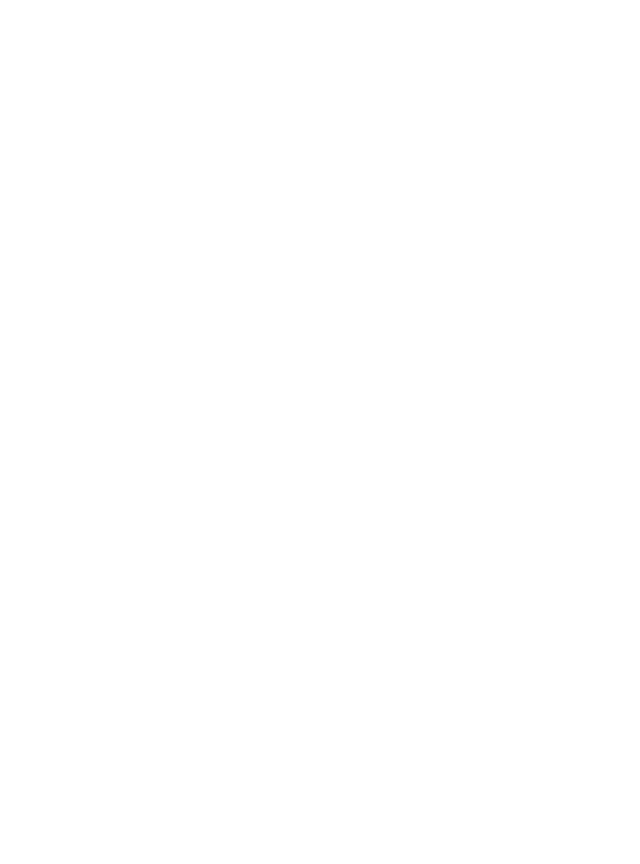
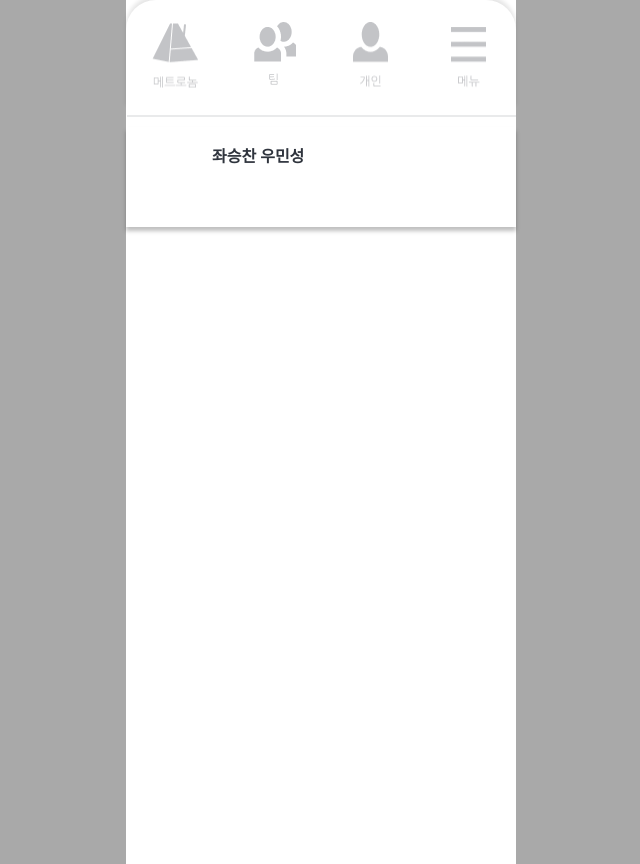
Before and after one commit to likelion-maestro/Maestro-fe, a React (Create React App) app in the folder maestro-fe/: page /TeamList in a window 1280 px wide. Before the commit this address had no page. Shown: the whole page, without its empty margins (319-959 px from the left). Before the commit the page ends 800 px from the top, so only its background shows below. Built offline with nearby package versions, Linux system fonts and the light colour scheme.

Commit message:
feature/221107-navigate

```diff
--- /dev/null
+++ b/maestro-fe/src/pages/TeamPage/TeamEdit/index.jsx
@@ -0,0 +1,88 @@
+import { React, useState } from "react";
+import Layout from "../../../maestro-ui/Layout";
+import styled from "styled-components";
+import Navigate from "./../../../maestro-ui/Navigate/index";
+import Button from "../../../maestro-ui/Button";
+import { AiFillStar } from "react-icons/ai";
+import { FaTrashAlt } from "react-icons/fa";
+import { useNavigate } from "react-router-dom";
+
+const Container = styled.div`
+  display: flex;
+  flex-direction: row;
+  position: relative;
+  margin-top: ${(props) => (props.margintop ? props.margintop : "10px")};
+  width: 390px;
+  height: 100px;
+  background: #ffffff;
+  box-shadow: 0px 4px 4px rgba(0, 0, 0, 0.25);
+  z-index: 1;
+`;
+
+const Line = styled.div`
+  position: relative;
+  width: 387px;
+  border: 1px solid #e9eaeb;
+`;
+
+const Header = styled.div`
+  display: flex;
+  flex-direction: row;
+  padding: 45px;
+  width: 100%;
+  margin-left: 85%;
+  text-align: center;
+  font-weight: 800;
+  font-size: 18px;
+  line-height: 18px;
+`;
+
+const TextWrapper = styled.div`
+  position: relative;
+  top: 22px;
+  left: 75px;
+  font-weight: 800;
+  font-size: 16px;
+  color: ${(props) => (props.color ? props.color : "#2F343D")};
+`;
+const ButtonWrapper = styled.div`
+  position: relative;
+  top: 400px;
+`;
+const IconWrapper = styled.div`
+  position: relative;
+  top: ${(props) => (props.top ? props.top : "25px")};
+  left: ${(props) => (props.left ? props.left : "200px")};
+  color: ${({ color }) => (color ? "#564B9A" : "#D9D9D9")};
+`;
+const TeamEdit = () => {
+  const navigate = useNavigate();
+  const [color, setColor] = useState(false);
+
+  const onClickComplete = () => {
+    navigate("/TeamList");
+  };
+  return (
+    <Layout>
+      <Header>팀목록 편집</Header>
+      <Line />
+      <Container>
+        <TextWrapper>좌승찬 우민성</TextWrapper>
+        <IconWrapper color={color} onClick={() => setColor(!color)}>
+          <AiFillStar size="24px" />
+        </IconWrapper>
+        <IconWrapper top="28px" left="220px">
+          <FaTrashAlt size="16px" />
+        </IconWrapper>
+      </Container>
+      <ButtonWrapper>
+        <Button small onClick={onClickComplete}>
+          완료
+        </Button>
+      </ButtonWrapper>
+      <Navigate />
+    </Layout>
+  );
+};
+
+export default TeamEdit;
--- /dev/null
+++ b/maestro-fe/src/pages/TeamPage/TeamList/index.jsx
@@ -0,0 +1,82 @@
+import React from "react";
+import Layout from "../../../maestro-ui/Layout";
+import styled from "styled-components";
+import { AiOutlinePlus } from "react-icons/ai";
+import { TbSettings } from "react-icons/tb";
+import Navigate from "./../../../maestro-ui/Navigate/index";
+import { useNavigate } from "react-router-dom";
+
+const Container = styled.div`
+  position: relative;
+  margin-top: ${(props) => (props.margintop ? props.margintop : "10px")};
+  width: 390px;
+  height: 100px;
+  background: #ffffff;
+  box-shadow: 0px 4px 4px rgba(0, 0, 0, 0.25);
+  z-index: 1;
+`;
+
+const Line = styled.div`
+  position: relative;
+  width: 387px;
+  border: 1px solid #e9eaeb;
+`;
+
+const Header = styled.div`
+  display: flex;
+  flex-direction: row;
+  padding: 45px;
+  width: 100%;
+  margin-left: 85%;
+
+  text-align: center;
+  font-weight: 800;
+  font-size: 18px;
+  line-height: 18px;
+`;
+const IconWrapper = styled.div`
+  position: relative;
+  left: ${(props) => (props.left ? props.left : "100px")};
+  color: #88919b;
+`;
+
+const TextWrapper = styled.div`
+  position: relative;
+  top: 22px;
+  left: 86px;
+  font-weight: 800;
+  font-size: 16px;
+  color: ${(props) => (props.color ? props.color : "#2F343D")};
+`;
+
+const TeamList = () => {
+  const navigate = useNavigate();
+
+  const onClick1 = () => {
+    navigate("/TeamMake");
+  };
+
+  const onClick2 = () => {
+    navigate("/TeamEdit");
+  };
+  return (
+    <Layout>
+      <Header>
+        팀목록
+        <IconWrapper>
+          <AiOutlinePlus size="22px" onClick={onClick1} />
+        </IconWrapper>
+        <IconWrapper left="110px">
+          <TbSettings size="22px" onClick={onClick2} />
+        </IconWrapper>
+      </Header>
+      <Line />
+      <Container>
+        <TextWrapper>좌승찬 우민성</TextWrapper>
+      </Container>
+      <Navigate />
+    </Layout>
+  );
+};
+
+export default TeamList;
--- /dev/null
+++ b/maestro-fe/src/pages/TeamPage/TeamMake/index.jsx
@@ -0,0 +1,118 @@
+import { React, useState } from "react";
+import Layout from "../../../maestro-ui/Layout";
+import styled from "styled-components";
+import { BiArrowBack } from "react-icons/bi";
+import Button from "../../../maestro-ui/Button";
+import { useNavigate } from "react-router-dom";
+
+const Line = styled.div`
+  position: relative;
+  width: 387px;
+  border: 1px solid #e9eaeb;
+`;
+
+const Header = styled.div`
+  display: flex;
+  flex-direction: row;
+  padding: 40px;
+  width: 100%;
+  font-weight: 800;
+  font-size: 18px;
+  justify-content: center;
+  align-items: center;
+`;
+const IconWrapper = styled.div`
+  left: 30px;
+  display: flex;
+  justify-content: center;
+  align-items: center;
+  position: absolute;
+`;
+const MakeTeam = styled.div`
+  margin-left: auto;
+  margin-right: auto;
+`;
+const TeamName = styled.div`
+  font-weight: 800;
+  font-size: 18px;
+  line-height: 18px;
+  color: #564b9a;
+  margin-top: 32px;
+  margin-left: 100px;
+  width: 100%;
+`;
+const StyledInput = styled.input`
+  @import url("https://fonts.googleapis.com/css2?family=Caveat+Brush&family=Orbitron:wght@900&display=swap");
+  fimport { useNavigate } from 'react-router-dom';
+ontimport { useNavigate } from 'react-router-dom';
+-family: "NanumGothic", sans-serif;
+  font-weight: 400;
+  font-size: 18px;
+  color: #8b959f;
+  margin-top: 13px;
+  margin-left: 20px;
+  width: 300px;
+  height: 46px;
+  background-color: #eef1f8;
+  border-radius: 10px;
+  border: none;
+`;
+const Check = styled.div`
+  font-weight: 400;
+  font-size: 14px;
+  color: #8c95a0;
+  width: 100%;
+  margin-left: 110px;
+  margin-top: 10px;
+`;
+const ButtonWrapper = styled.div`
+  position: relative;
+  top: 500px;
+`;
+const TeamMake = () => {
+  const navigate = useNavigate();
+  const [content, setContent] = useState("");
+  const textChange = (e) => {
+    if (content.length > 25) {
+      alert("글자수는 25자까지 입력 가능합니다.");
+      setContent(e.target.value);
+    } else {
+      setContent(e.target.value);
+    }
+  };
+
+  const onClickBack = () => {
+    navigate("/TeamList");
+  };
+
+  const onClickComplete = () => {
+    navigate("/TeamList");
+  };
+  return (
+    <Layout>
+      <Header>
+        <IconWrapper>
+          <BiArrowBack onClick={onClickBack} />
+        </IconWrapper>
+        <MakeTeam>팀 만들기</MakeTeam>
+      </Header>
+      <Line />
+      <TeamName> 팀 이름</TeamName>
+      <StyledInput
+        onChange={textChange}
+        type="text"
+        placeholder=" 팀 이름"
+      ></StyledInput>
+      <Check>
+        <span>글자수 {content.length}/25</span>
+      </Check>
+      <ButtonWrapper>
+        <Button large onClick={onClickComplete}>
+          팀 생성
+        </Button>
+      </ButtonWrapper>
+    </Layout>
+  );
+};
+
+export default TeamMake;
--- a/maestro-fe/src/routes/index.jsx
+++ b/maestro-fe/src/routes/index.jsx
@@ -2,7 +2,21 @@
 import Metronome from "../pages/Metronome";
 import LandingPage from "../pages/LandingPage";
 import Navigate from "../maestro-ui/Navigate";
-import TeamPage from "../pages/TeamPage";
+import TeamList from "../pages/TeamPage/TeamList";
+import TeamMake from "./../pages/TeamPage/TeamMake/index";
+import TeamEdit from "../pages/TeamPage/TeamEdit";
+import { createGlobalStyle } from "styled-components";
+
+const GlobalStyle = createGlobalStyle`
+@import url("https://fonts.googleapis.com/css2?family=Caveat+Brush&family=Orbitron:wght@900&display=swap");
+ import TeamEdit from './../pages/TeamPage/TeamEdit/index';
+   body{
+
+        padding: 0;
+        margin: 0;
+        font-family: "NanumGothic", sans-serif;
+    };
+`;
 
 // routes 경로 지정 파일
 //pages에 만들고 싶은 페이지 만든 후에 export default 해주고 여기서 불러오면 된다.
@@ -13,7 +27,9 @@
       <Route exact path="/Metronome" element={<Metronome />} />
       <Route exact path="/LandingPage" element={<LandingPage />} />
       <Route exact path="/Navigate" element={<Navigate />} />
-      <Route exact path="/TeamPage" element={<TeamPage />} />
+      <Route exact path="/TeamList" element={<TeamList />} />
+      <Route exact path="/TeamEdit" element={<TeamEdit />} />
+      <Route exact path="/TeamMake" element={<TeamMake />} />
     </Routes>
   </BrowserRouter>
 );
```
